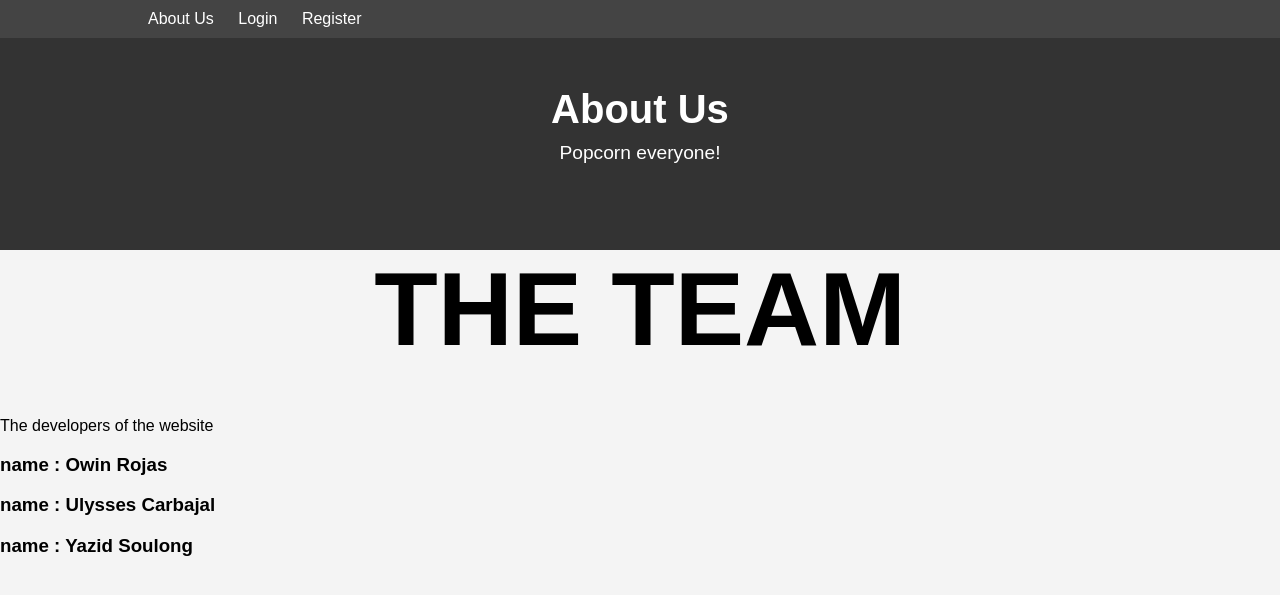
After one commit to owinrojas/CinemaSync, a PHP site: page /aboutUs.php in a window 1280 px wide. The commit adds this page. Shown: the top 595 px of the page. Run offline with PHP 8.4, Linux system fonts and the light colour scheme.

Commit message:
Added About Us Page. Still a work in progress. Also fixed the links to redirect people to proper sub pages. Overall, still in progress

```diff
--- /dev/null
+++ b/aboutUs.php
@@ -0,0 +1,83 @@
+<?php
+//TODO: make dashboard for movies and stuff
+$loggedIn = false;
+require 'incl/config.inc.php';
+//ensure user is logged in
+if (isset($_SESSION['email'])) {
+    $loggedIn = true;
+    $user = $db->getUser($_SESSION['email']); // get user from session
+}
+
+?>
+
+<!DOCTYPE html>
+<html lang="en">
+
+<head>
+    <meta charset="UTF-8">
+    <meta name="viewport" content="width=device-width, initial-scale=1.0">
+    <title>FullertonProj</title>
+    <link rel="stylesheet" href="assets/css/styles.css">
+</head>
+
+<body>
+    <section class="banner">
+        <div class="banner-content">
+            <h1>About Us</h1>
+            <p>Popcorn everyone!</p>
+        </div>
+    </section>
+
+
+
+    <section class = "about" id = "about">
+        <h1 class ="heading"> <span>The Team</span> </h1>
+
+        <div class = "biography">
+            <p>The developers of the website</p>
+            <div class = "bio">
+                <h3> <span>name : </span> Owin Rojas </h3>
+                <h3> <span>name : </span> Ulysses Carbajal </h3>
+                <h3> <span>name : </span> Yazid Soulong </h3>
+        </div>
+    </section>
+
+
+
+
+<!--All navbar stuff below. Leave alone!--->
+    <nav class="navbar">
+        <div class="navbar-content">
+
+            <?php
+            if ($loggedIn) : // If the user is logged in, show the search bar
+            ?>
+            <input type="text" id="search-bar" placeholder="Search..." onkeyup="searchMovies(event)">
+            <?php endif; //End if
+            ?>
+
+            <div class="navbar-links">
+                <a href="aboutUs.php">About Us</a>
+
+                <?php
+                // if user is logged in, show the dashboard button
+                if ($loggedIn) :
+                ?>
+                    <a href="dashboard.php">Dashboard</a>
+                    <a href="dashboard.php">Saved Movies</a>
+                    <a href="dashboard.php">Logout</a>
+
+                <?php else : //else show the login / register buttons
+                ?>
+                    <a href="login.php">Login</a>
+                    <a href="register.php">Register</a>
+                <?php endif; //End if
+                ?>
+
+            </div>
+        </div>
+    </nav>
+    <script defer src="assets/js/script.js"></script>
+</body>
+
+</html>
--- a/assets/css/styles.css
+++ b/assets/css/styles.css
@@ -380,3 +380,14 @@ body {
     gap: 16px;
     padding: 16px;
 }
+
+.heading {
+    margin-bottom: 3rem;
+    text-align: center;
+}
+
+.heading span {
+    text-transform: uppercase;
+    font-size: 6.5rem;
+    border-bottom: black;
+}
--- a/genreMovies.html
+++ b/genreMovies.html
@@ -13,8 +13,9 @@
     <nav class="navbar">
         <div class="navbar-content">
             <div class="navbar-links">
-                <a href="#about-us">About Us</a>
-                <a href="#register-login">Register/Login</a>
+                <a href="aboutUs.php">About Us</a>
+                <a href="login.php">Login</a>
+                <a href="register.php">Register</a>
             </div>
         </div>
     </nav>
--- a/index.php
+++ b/index.php
@@ -39,7 +39,7 @@ if (isset($_SESSION['email'])) {
             ?>
 
             <div class="navbar-links">
-                <a href="#about-us">About Us</a>
+                <a href="aboutUs.php">About Us</a>
 
                 <?php
                 // if user is logged in, show the dashboard button
```
